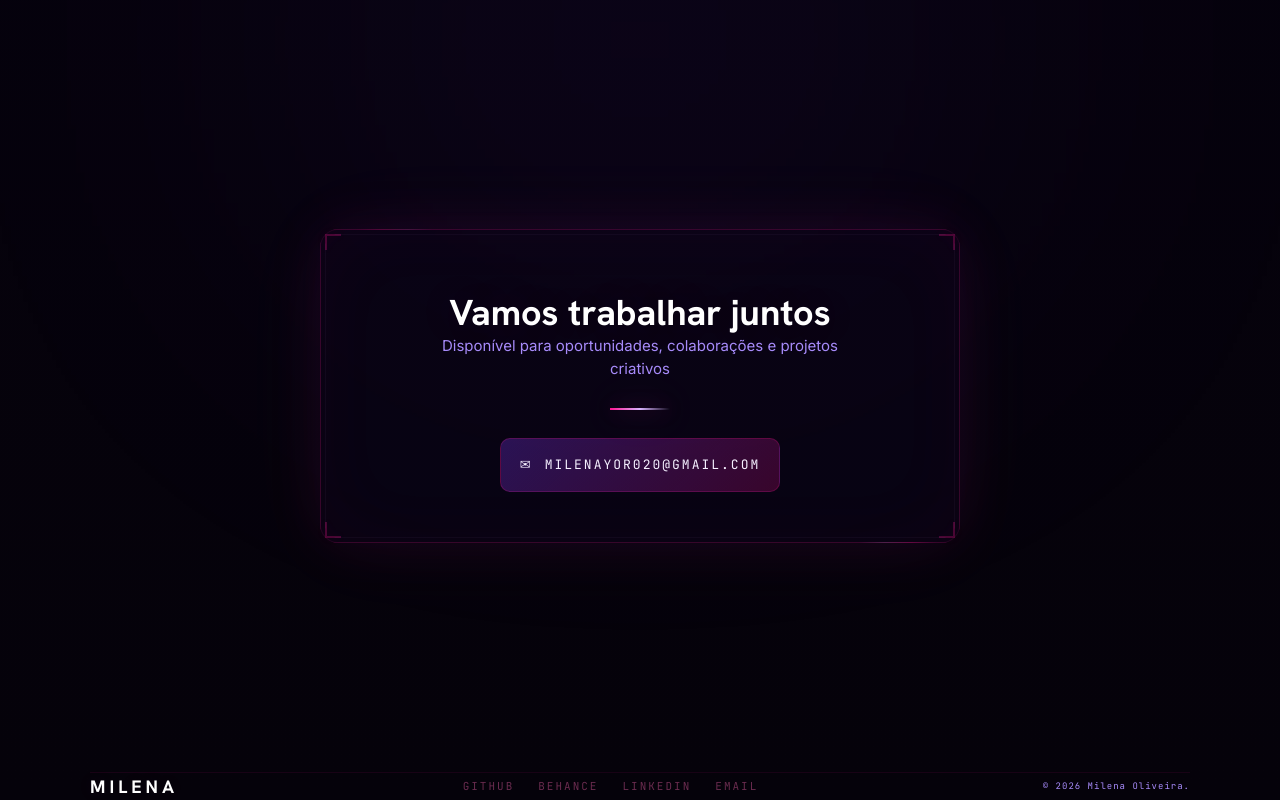
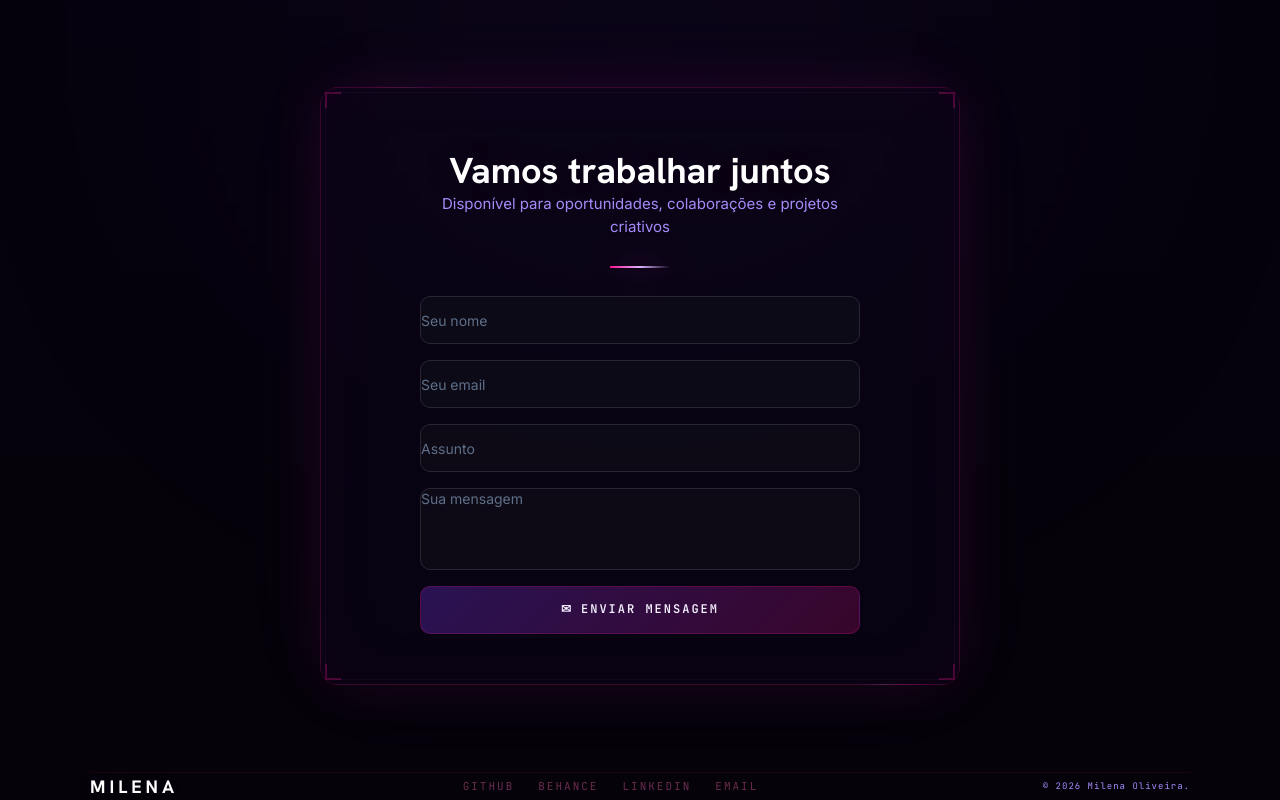
Before and after one commit to Milenaalvez/milena-portfolio, a React (Vite) app: page / in a window 1280 px wide. Shown: the part 4280-5080 px from the top of the page. Built offline with nearby package versions, Linux system fonts and the light colour scheme.

Commit message:
add contact form with name, email, subject, message fields

```diff
--- a/src/App.tsx
+++ b/src/App.tsx
@@ -815,15 +815,56 @@ function App() {
 
           <div className="hud-divider-neon" style={{ margin: '28px auto' }} />
 
-          <a
-            href="mailto:milenayor020@gmail.com"
-            className="hero-btn-primary flex items-center justify-center gap-3 rounded-[10px]"
-            style={{ width: 280, height: 54, fontSize: 13, textDecoration: 'none' }}
-            aria-label="Enviar email para milenayor020@gmail.com"
+          <form
+            action="https://formsubmit.co/milenayor020@gmail.com"
+            method="POST"
+            className="w-full flex flex-col gap-4"
+            style={{ maxWidth: 440 }}
           >
-            <span>✉</span>
-            milenayor020@gmail.com
-          </a>
+            <input type="hidden" name="_captcha" value="false" />
+            <input type="hidden" name="_template" value="table" />
+            <input type="hidden" name="_next" value="https://milenaalvez.github.io/milena-portfolio?enviado=ok" />
+            <input type="text" name="_honey" style={{ display: 'none' }} />
+
+            <input
+              type="text"
+              name="nome"
+              placeholder="Seu nome"
+              required
+              className="w-full h-12 px-4 rounded-[10px] bg-[rgba(18,16,25,0.6)] border border-[#2A2533] text-white text-sm font-['Inter',sans-serif] outline-none transition-all duration-200 placeholder:text-[#5F6F89] focus:border-[#D8B4FE] focus:shadow-[0_0_20px_rgba(216,180,254,0.15)]"
+            />
+
+            <input
+              type="email"
+              name="email"
+              placeholder="Seu email"
+              required
+              className="w-full h-12 px-4 rounded-[10px] bg-[rgba(18,16,25,0.6)] border border-[#2A2533] text-white text-sm font-['Inter',sans-serif] outline-none transition-all duration-200 placeholder:text-[#5F6F89] focus:border-[#D8B4FE] focus:shadow-[0_0_20px_rgba(216,180,254,0.15)]"
+            />
+
+            <input
+              type="text"
+              name="assunto"
+              placeholder="Assunto"
+              className="w-full h-12 px-4 rounded-[10px] bg-[rgba(18,16,25,0.6)] border border-[#2A2533] text-white text-sm font-['Inter',sans-serif] outline-none transition-all duration-200 placeholder:text-[#5F6F89] focus:border-[#D8B4FE] focus:shadow-[0_0_20px_rgba(216,180,254,0.15)]"
+            />
+
+            <textarea
+              name="mensagem"
+              placeholder="Sua mensagem"
+              required
+              rows={4}
+              className="w-full px-4 py-3 rounded-[10px] bg-[rgba(18,16,25,0.6)] border border-[#2A2533] text-white text-sm font-['Inter',sans-serif] outline-none transition-all duration-200 placeholder:text-[#5F6F89] focus:border-[#D8B4FE] focus:shadow-[0_0_20px_rgba(216,180,254,0.15)] resize-none"
+            />
+
+            <button
+              type="submit"
+              className="hero-btn-primary flex items-center justify-center gap-2 rounded-[10px] w-full h-12 text-sm font-semibold cursor-pointer"
+            >
+              <span>✉</span>
+              Enviar mensagem
+            </button>
+          </form>
 
         </div>
         </div>
```
